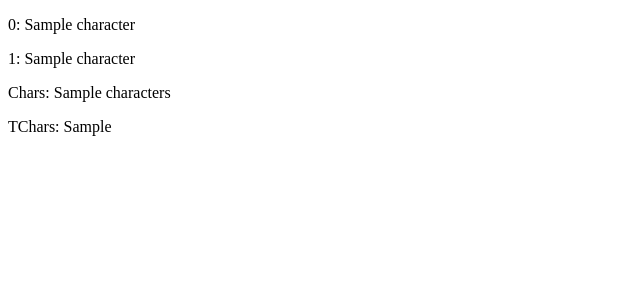
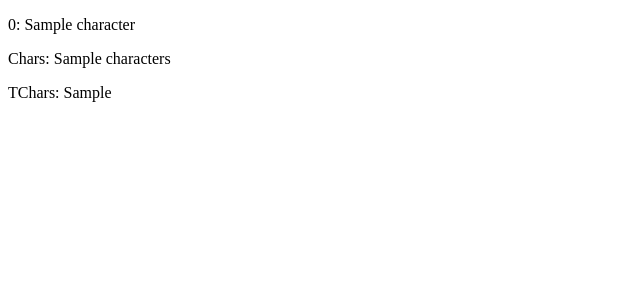
Before and after one commit to metajarra/Sample-Site-2, a Flask app: template templates/seeposts.html in a window 1280 px wide. Shown: the top 300 px of the page, without its empty margins (0-640 px from the left). Run offline with Flask 2, Linux system fonts and the light colour scheme; the template is opened without the code that fills it: most values are stand-ins (such as "Sample title", 1, 10 or a date in 2020).

Commit message:
rollback

```diff
--- a/app.py
+++ b/app.py
@@ -37,11 +37,11 @@ def seeposts():
     filename = "characters_pickled"
     infile = open(filename, "rb")
 
-    oldCharacter = pickle.load(infile)
+    oldCharacters = pickle.load(infile)
 
     infile.close
 
-    return render_template("seeposts.html", character = oldCharacter)
+    return render_template("seeposts.html", characters = oldCharacters)
 
 @app.route("/writetomarkers", methods=["POST", "GET"])
 def writeToMarkers():
--- a/templates/seeposts.html
+++ b/templates/seeposts.html
@@ -20,7 +20,6 @@
     <form action="/display" method="POST">
         {% if characters %}
             <p>0: {{ characters[0].name }}</p>
-            <p>1: {{ characters[1].name }}</p>
             <p>Chars: {{ characters }}</p>
             <p>TChars: {{ chars2 }}</p>
         {% endif %}
```
